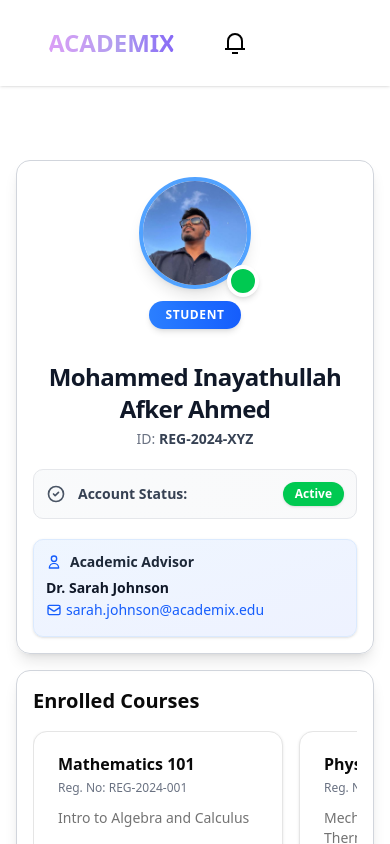
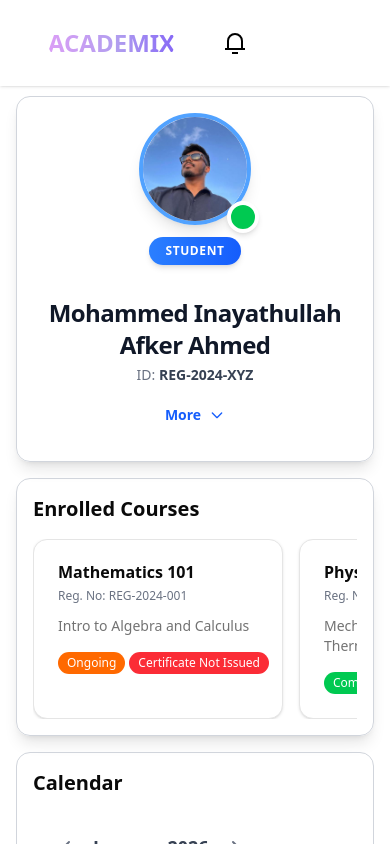
Before and after one commit to imafkerahmed/academix, a Next.js app: page /dashboard/student in a window 390 px wide. Shown: the top 844 px of the page. Built offline with nearby package versions, Linux system fonts and the light colour scheme; some icons are missing.

Commit message:
added collapse aimation for stu profile info in mobile view

```diff
--- a/src/app/dashboard/student/page.tsx
+++ b/src/app/dashboard/student/page.tsx
@@ -155,7 +155,7 @@ export default function StudentDashboard() {
       )}
       {/* Main Grid Layout */}
 
-      <div className="pt-20 grid gap-4 p-4 sm:p-6 md:p-8 grid-cols-1 grid-rows-none md:grid-cols-4 md:grid-rows-3">
+      <div className="grid gap-4 p-4 sm:p-6 md:p-8 grid-cols-1 grid-rows-none md:grid-cols-4 md:grid-rows-3">
         {/* Section 1: Student Profile */}
         <div className="border border-gray-300 shadow-lg rounded-xl min-w-0 w-full h-full p-4 md:p-6 col-span-1 md:col-span-2 md:col-start-1 md:row-start-1">
           <StudentProfile
--- a/src/components/student-profile.tsx
+++ b/src/components/student-profile.tsx
@@ -1,6 +1,6 @@
 "use client";
 
-import React from "react";
+import React, { useState } from "react";
 
 interface StudentProfileProps {
   fullName: string;
@@ -21,6 +21,8 @@ export default function StudentProfile({
   advisorName,
   advisorEmail,
 }: StudentProfileProps) {
+  const [isExpanded, setIsExpanded] = useState(false);
+
   return (
     <div className="flex flex-col md:flex-row gap-8 md:gap-10 items-center">
       {/* Avatar and Role Badge */}
@@ -31,7 +33,11 @@ export default function StudentProfile({
             alt={fullName}
             className="w-28 h-28 md:w-44 md:h-44 rounded-full object-cover border-4 border-blue-400 shadow-lg"
           />
-          <div className="absolute -bottom-2 -right-2 w-8 h-8 md:w-10 md:h-10 bg-green-500 rounded-full border-4 border-white shadow-md"></div>
+          <div
+            className={`absolute -bottom-2 -right-2 w-8 h-8 md:w-10 md:h-10 rounded-full border-4 border-white shadow-md ${
+              accountStatus === "Active" ? "bg-green-500" : "bg-red-500"
+            }`}
+          ></div>
         </div>
         <span className="px-4 py-1.5 bg-gradient-to-r from-blue-500 to-blue-600 text-white rounded-full text-xs font-bold uppercase tracking-wider shadow-md">
           {role}
@@ -50,6 +56,37 @@ export default function StudentProfile({
           </p>
         </div>
 
+        {/* More Button - Mobile Only */}
+        <button
+          onClick={() => setIsExpanded(!isExpanded)}
+          className="md:hidden flex items-center justify-center gap-2 text-sm font-semibold text-blue-600 hover:text-blue-700 transition-colors"
+        >
+          <span>More</span>
+          <svg
+            className={`w-4 h-4 transition-transform duration-200 ${
+              isExpanded ? "rotate-180" : ""
+            }`}
+            fill="none"
+            stroke="currentColor"
+            viewBox="0 0 24 24"
+          >
+            <path
+              strokeLinecap="round"
+              strokeLinejoin="round"
+              strokeWidth={2}
+              d="M19 9l-7 7-7-7"
+            />
+          </svg>
+        </button>
+
+        {/* Collapsible Content - Hidden on mobile unless expanded, always visible on desktop */}
+        <div
+          className={`transition-all duration-300 ease-in-out overflow-hidden md:!flex md:!flex-col md:!gap-5 md:!max-h-none md:!opacity-100 ${
+            isExpanded
+              ? "flex flex-col gap-5 max-h-[1000px] opacity-100"
+              : "max-h-0 opacity-0"
+          }`}
+        >
           {/* Account Status */}
           <div className="flex items-center gap-3 p-3 bg-gradient-to-r from-gray-50 to-gray-100/50 rounded-lg border border-gray-200">
             <svg
@@ -124,5 +161,6 @@ export default function StudentProfile({
           </div>
         </div>
       </div>
+    </div>
   );
 }
```
Lines whose indentation alone changed are shown as unchanged.
